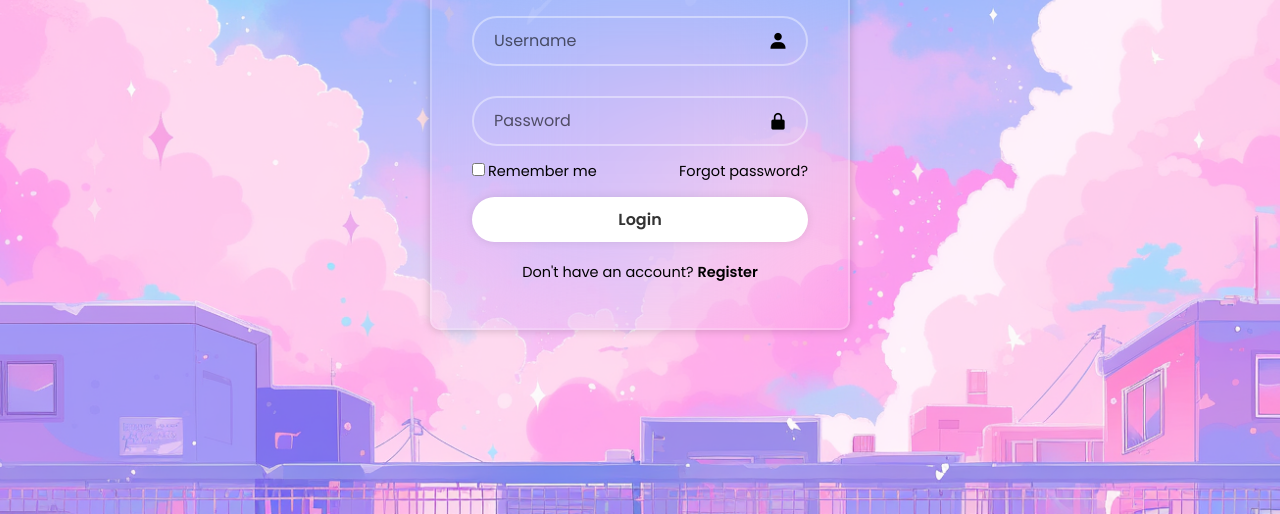
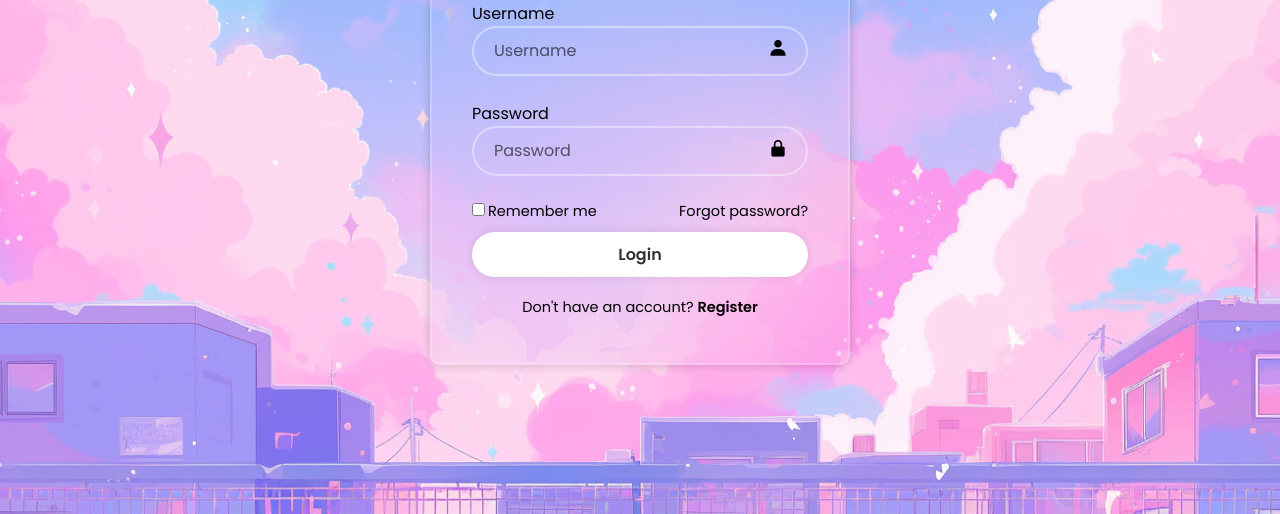
Before and after one commit to gabrielrowan/LoginPageFE, a plain HTML site: page index.html in a window 1280 px wide. Shown: the part 286-800 px from the top of the page. Drawn offline with nearby package versions, Linux system fonts and the light colour scheme.

Commit message:
created labels

```diff
--- a/index.html
+++ b/index.html
@@ -12,11 +12,13 @@
         <form action="">
             <h1>Login</h1>
             <div class="input-box">
-                <input type="text" placeholder="Username" required>
+                <label for="username">Username</label>
+                <input type="text" placeholder="Username" id="username" required>
                 <i class='bx bxs-user'></i>
             </div>
             <div class="input-box">
-                <input type="password" placeholder="Password" required>
+                <label for="password">Password</label>
+                <input type="password" placeholder="Password" id="password" required>
                 <i class='bx bxs-lock-alt' ></i>
             </div>
             <div class="remember-forgot">
--- a/styles.css
+++ b/styles.css
@@ -56,7 +56,7 @@ body {
 .wrapper .input-box {
     width: 100%;
     height: 50px;
-    margin: 30px 0;
+    margin: 50px 0;
     position: relative;
 }
 
@@ -66,30 +66,31 @@ body {
     background: transparent;
     outline: none;
     border: 2px solid rgba(255,255,255, .4);
-    border-radius: 40px;
+    border-radius: 30px;
     font-size: var(--fs-medium);
     color: #fff;
     padding: 20px 45px 20px 20px;
 }
 
+
 .input-box input::placeholder {
     color: rgba(0, 0, 0, .6);
 }
 
+
 .input-box i {
     position: absolute;
     right: 20px;
-    top: 50%;
+    top: 75%;
     font-size: 20px;
-    transform: translateY(-50%);
 
 }
+
 
 .wrapper .remember-forgot {
     display: flex;
     justify-content: space-between;
     font-size: var(--fs-small);
-    margin: -15px 0 15px;
 }
 
 .remember-forgot label input {
@@ -119,6 +120,7 @@ body {
     font-size: var(--fs-medium);
     color: #333;
     font-weight: 600;
+    margin-top: 10px;
 }
 
 .wrapper .register-link {
```
